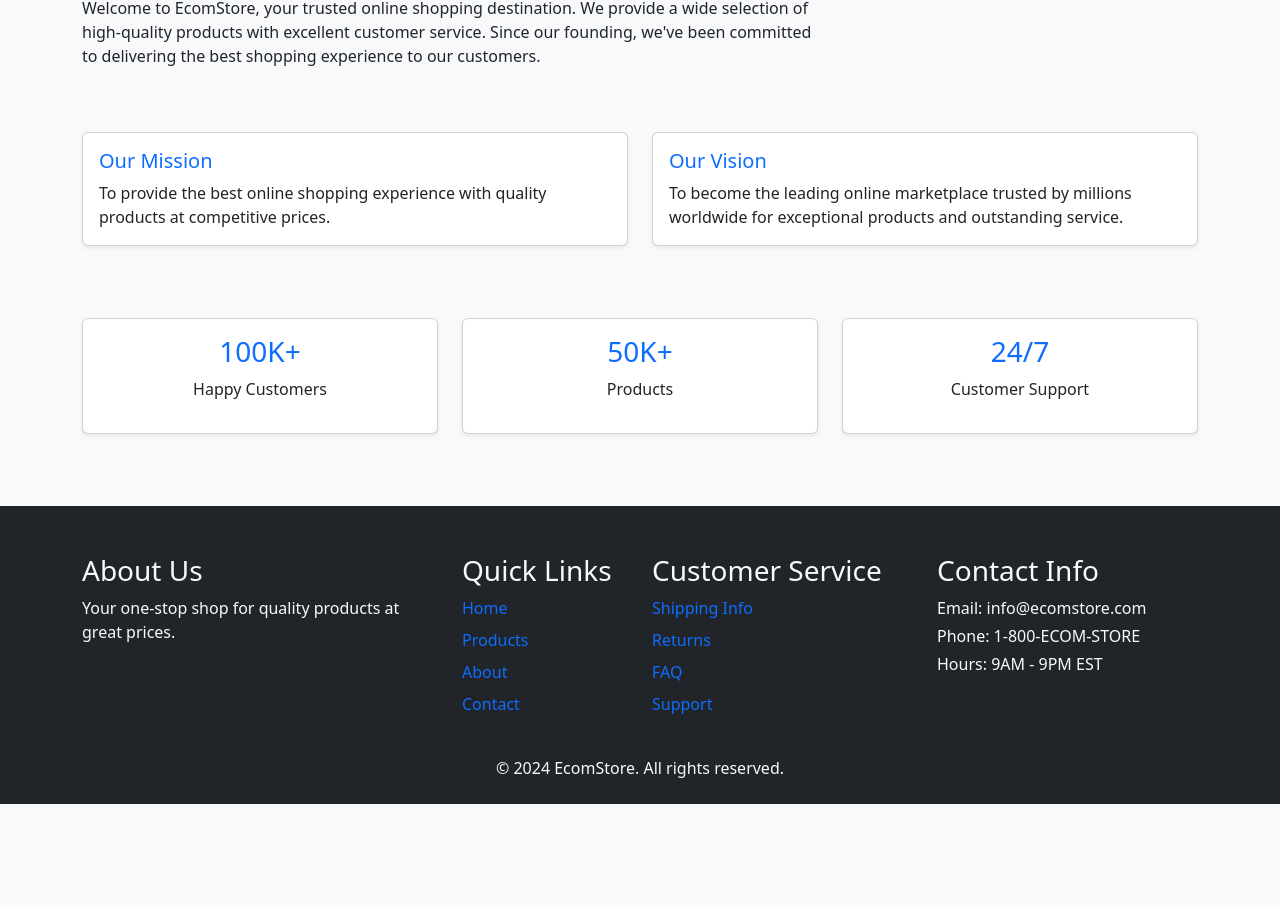
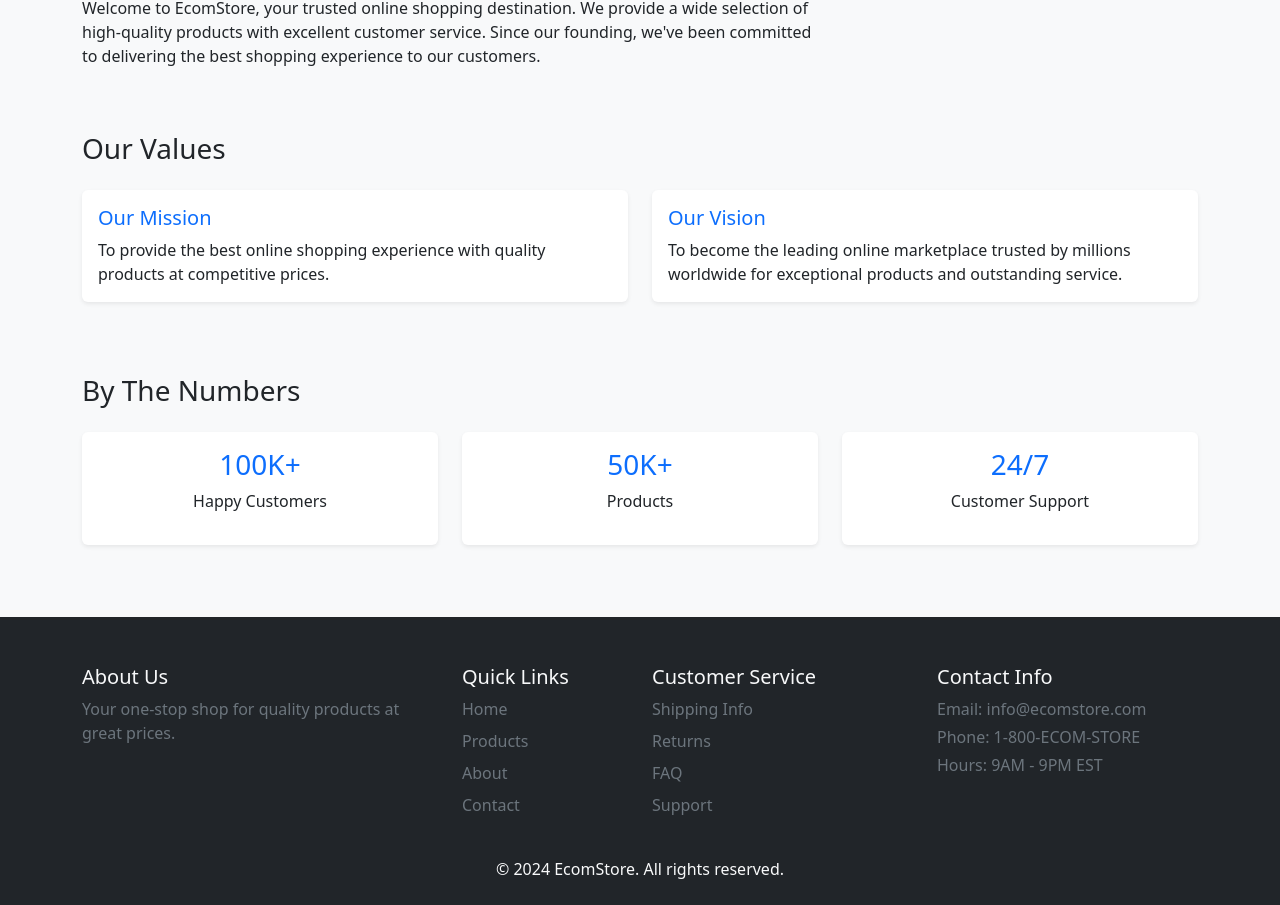
Before and after one commit to nileshvyasfullstackdev/sample_project_ai, a Next.js app: page /about in a window 1280 px wide. Shown: the part 338-1243 px from the top of the page. Before the commit the page ends 1142 px from the top, so only its background shows below. Built offline with nearby package versions, Linux system fonts and the light colour scheme.

Commit message:
Styles and layout updated

```diff
--- a/src/app/about/page.js
+++ b/src/app/about/page.js
@@ -19,8 +19,9 @@ export default function About() {
                                    </p>
                               </Col>
                          </Row>
-                         <Row className="mb-5">
-                              <Col md={6} className="mb-4">
+                         <h3 className="mb-4">Our Values</h3>
+                         <div className="masonry-container" style={{ columnCount: 2 }}>
+                              <div className="masonry-item">
                                    <Card className="h-100 shadow-sm">
                                         <Card.Body>
                                              <Card.Title className="text-primary">Our Mission</Card.Title>
@@ -29,8 +30,8 @@ export default function About() {
                                              </Card.Text>
                                         </Card.Body>
                                    </Card>
-                              </Col>
-                              <Col md={6} className="mb-4">
+                              </div>
+                              <div className="masonry-item">
                                    <Card className="h-100 shadow-sm">
                                         <Card.Body>
                                              <Card.Title className="text-primary">Our Vision</Card.Title>
@@ -40,34 +41,35 @@ export default function About() {
                                              </Card.Text>
                                         </Card.Body>
                                    </Card>
-                              </Col>
-                         </Row>
-                         <Row>
-                              <Col md={4} className="mb-4">
+                              </div>
+                         </div>
+                         <h3 className="mb-4 mt-5">By The Numbers</h3>
+                         <div className="masonry-container">
+                              <div className="masonry-item">
                                    <Card className="text-center shadow-sm">
                                         <Card.Body>
                                              <h3 className="text-primary mb-2">100K+</h3>
                                              <p>Happy Customers</p>
                                         </Card.Body>
                                    </Card>
-                              </Col>
-                              <Col md={4} className="mb-4">
+                              </div>
+                              <div className="masonry-item">
                                    <Card className="text-center shadow-sm">
                                         <Card.Body>
                                              <h3 className="text-primary mb-2">50K+</h3>
                                              <p>Products</p>
                                         </Card.Body>
                                    </Card>
-                              </Col>
-                              <Col md={4} className="mb-4">
+                              </div>
+                              <div className="masonry-item">
                                    <Card className="text-center shadow-sm">
                                         <Card.Body>
                                              <h3 className="text-primary mb-2">24/7</h3>
                                              <p>Customer Support</p>
                                         </Card.Body>
                                    </Card>
-                              </Col>
-                         </Row>
+                              </div>
+                         </div>
                     </Container>
                </div>
           </>
--- a/src/app/page.js
+++ b/src/app/page.js
@@ -30,16 +30,16 @@ export default function Home() {
                <section className="py-5">
                     <div className="container">
                          <h2>Featured Products</h2>
-                         <div className="row row-cols-1 row-cols-sm-2 row-cols-lg-3 g-4 mt-3">
+                         <div className="masonry-container">
                               {products.length > 0 ? (
                                    products.map((product) => (
-                                        <div key={product.id} className="col">
+                                        <div key={product.id} className="masonry-item">
                                              <ProductCard product={product} />
                                         </div>
                                    ))
                               ) : (
                                    mockProducts.map((product) => (
-                                        <div key={product.id} className="col">
+                                        <div key={product.id} className="masonry-item">
                                              <ProductCard product={product} />
                                         </div>
                                    ))
--- a/src/components/Footer.js
+++ b/src/components/Footer.js
@@ -9,48 +9,48 @@ export default function Footer() {
                <Container>
                     <Row className="gy-4">
                          <Col md={4}>
-                              <h3>About Us</h3>
-                              <p>Your one-stop shop for quality products at great prices.</p>
+                              <h5>About Us</h5>
+                              <p className='text-secondary'>Your one-stop shop for quality products at great prices.</p>
                          </Col>
                          <Col md={2}>
-                              <h3>Quick Links</h3>
+                              <h5>Quick Links</h5>
                               <ul className="list-unstyled">
                                    <li className="mb-2">
-                                        <Link href="/" className="text-decoration-none">Home</Link>
+                                        <Link href="/" className="text-secondary text-decoration-none">Home</Link>
                                    </li>
                                    <li className="mb-2">
-                                        <Link href="/products" className="text-decoration-none">Products</Link>
+                                        <Link href="/products" className="text-secondary text-decoration-none">Products</Link>
                                    </li>
                                    <li className="mb-2">
-                                        <Link href="/about" className="text-decoration-none">About</Link>
+                                        <Link href="/about" className="text-secondary text-decoration-none">About</Link>
                                    </li>
                                    <li className="mb-2">
-                                        <Link href="/contact" className="text-decoration-none">Contact</Link>
+                                        <Link href="/contact" className="text-secondary text-decoration-none">Contact</Link>
                                    </li>
                               </ul>
                          </Col>
                          <Col md={3}>
-                              <h3>Customer Service</h3>
+                              <h5>Customer Service</h5>
                               <ul className="list-unstyled">
                                    <li className="mb-2">
-                                        <Link href="#" className="text-decoration-none">Shipping Info</Link>
+                                        <Link href="#" className="text-secondary text-decoration-none">Shipping Info</Link>
                                    </li>
                                    <li className="mb-2">
-                                        <Link href="#" className="text-decoration-none">Returns</Link>
+                                        <Link href="#" className="text-secondary text-decoration-none">Returns</Link>
                                    </li>
                                    <li className="mb-2">
-                                        <Link href="#" className="text-decoration-none">FAQ</Link>
+                                        <Link href="#" className="text-secondary text-decoration-none">FAQ</Link>
                                    </li>
                                    <li className="mb-2">
-                                        <Link href="#" className="text-decoration-none">Support</Link>
+                                        <Link href="#" className="text-secondary text-decoration-none">Support</Link>
                                    </li>
                               </ul>
                          </Col>
                          <Col md={3}>
-                              <h3>Contact Info</h3>
-                              <p className="mb-1">Email: info@ecomstore.com</p>
-                              <p className="mb-1">Phone: 1-800-ECOM-STORE</p>
-                              <p className="mb-0">Hours: 9AM - 9PM EST</p>
+                              <h5>Contact Info</h5>
+                              <p className="text-secondary mb-1">Email: info@ecomstore.com</p>
+                              <p className="text-secondary mb-1">Phone: 1-800-ECOM-STORE</p>
+                              <p className="text-secondary mb-0">Hours: 9AM - 9PM EST</p>
                          </Col>
                     </Row>
                     <div className="text-center mt-4">
--- a/src/components/HeroSection.js
+++ b/src/components/HeroSection.js
@@ -1,6 +1,5 @@
 'use client';
 
-import Link from 'next/link';
 import { Button } from 'react-bootstrap';
 
 export default function HeroSection() {
@@ -10,10 +9,10 @@ export default function HeroSection() {
                     <h1>Welcome to EcomStore</h1>
                     <p>Discover amazing products at unbeatable prices. Shop now and enjoy fast delivery!</p>
                     <div className="d-flex flex-column flex-sm-row gap-3 mt-4">
-                         <Button href="/products" variant="light" className="btn-lg">
+                         <Button href="/products" variant="light" className="btn-md">
                               Shop Now
                          </Button>
-                         <Button href="/about" variant="outline-light" className="btn-lg">
+                         <Button href="/about" variant="outline-light" className="btn-md">
                               Learn More
                          </Button>
                     </div>
--- a/src/components/Navbar.js
+++ b/src/components/Navbar.js
@@ -29,7 +29,7 @@ export default function NavbarComponent() {
                               <Nav.Link as={Link} href="/contact" className="pe-lg-3">
                                    Contact
                               </Nav.Link>
-                              <Nav.Link as={Link} href="/cart" className="btn btn-primary text-white ms-lg-3 mt-3 mt-lg-0 d-inline-flex align-items-center">
+                              <Nav.Link as={Link} href="/cart" className="ms-lg-3 mt-3 mt-lg-0 d-inline-flex align-items-center">
                                    🛒 Cart
                                    {cartItemsCount > 0 && (
                                         <Badge bg="danger" className="ms-2">
--- a/src/components/ProductCard.js
+++ b/src/components/ProductCard.js
@@ -48,7 +48,7 @@ export default function ProductCard({ product }) {
                               min="1"
                               value={quantity}
                               onChange={handleQuantityInput}
-                              className="form-control text-center w-25"
+                              className="form-control text-center"
                          />
                          <Button variant="outline-secondary" size="sm" onClick={incrementQuantity}>
                               +
--- a/src/styles/globals.css
+++ b/src/styles/globals.css
@@ -53,3 +53,37 @@ img {
 .Toastify__close-button {
   color: rgba(255, 255, 255, 0.85);
 }
+
+.card {
+     border: 0;
+}
+
+/* Masonry Layout */
+.masonry-container {
+  column-count: 3;
+  column-gap: 1.5rem;
+  margin-top: 1.5rem;
+}
+
+.masonry-item {
+  break-inside: avoid;
+  margin-bottom: 1.5rem;
+}
+
+/* Responsive masonry layout */
+@media (max-width: 1200px) {
+  .masonry-container {
+    column-count: 2;
+  }
+}
+
+@media (max-width: 768px) {
+  .masonry-container {
+    column-count: 1;
+    column-gap: 0;
+  }
+
+  .masonry-item {
+    margin-bottom: 1rem;
+  }
+}
```
Also changed, not shown: src/app/products/page.js (+5 -5 lines).
